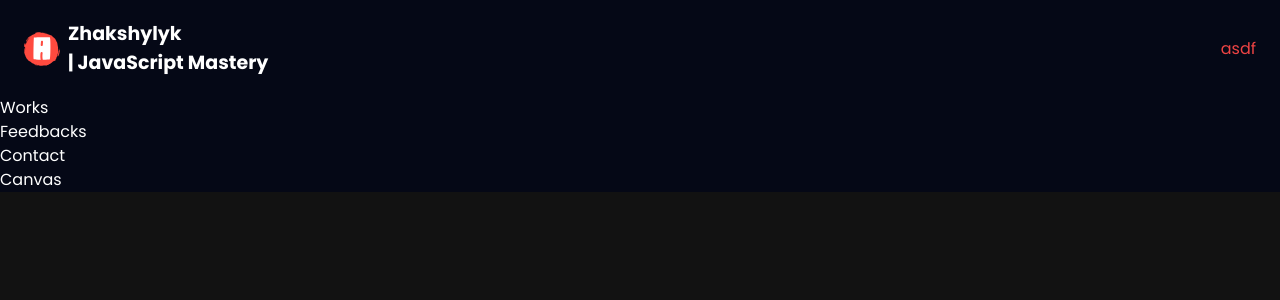
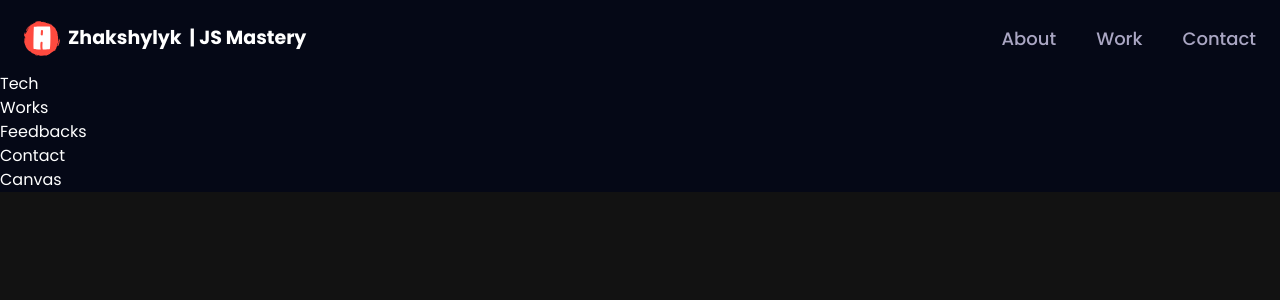
Before and after one commit to ZhakshylykNasip/protfolio, a React (Vite) app: page / in a window 1280 px wide. Shown: the top 300 px of the page. Built offline with nearby package versions, Linux system fonts and the light colour scheme.

Commit message:
finished Navbar page

```diff
--- a/src/components/Navbar.jsx
+++ b/src/components/Navbar.jsx
@@ -7,6 +7,7 @@ import { logo, menu, close } from "../assets";
 
 export const Navbar = () => {
   const [active, setActive] = useState();
+  const [toggle, setToggle] = useState(false);
   return (
     <nav
       className={`*:${styles.paddingX} w-full flex items-center py-5 fixed top-0 z-20 bg-primary`}
@@ -21,12 +22,54 @@ export const Navbar = () => {
           }}
         >
           <img src={logo} alt="logo" className="w-9 h-9 object-contain" />
-          <p className="text-white text-[19px] font-bold cursor-pointer">
-            Zhakshylyk
-            <span className="sm:block hidden">| JavaScript Mastery</span>{" "}
+          <p className="text-white text-[19px] font-bold cursor-pointer flex">
+            Zhakshylyk &nbsp;
+            <span className="sm:block hidden">| JS Mastery</span>{" "}
           </p>
         </Link>
-        <p className="text-red-500">asdf</p>
+        <ul className="list-none hidden sm:flex flex-row gap-10">
+          {navLinks.map((link) => (
+            <li
+              key={link.id}
+              className={`${
+                active === link.title ? "text-white" : "text-secondary"
+              } hover:text-white text-[18px] font-medium cursor-pointer`}
+              onClick={() => setActive(link.title)}
+            >
+              <a href={`#${link.id}`}>{link.title}</a>
+            </li>
+          ))}
+        </ul>
+        <div className="sm:hidden flex flex-1 justify-end items-center">
+          <img
+            src={toggle ? close : menu}
+            alt="menu"
+            className="w-[28px] h-[28px] object-contain cursor-pointer "
+            onClick={() => setToggle(!toggle)}
+          />
+          <div
+            className={`${
+              !toggle ? "hidden" : "flex"
+            } p-6 black-gradient absolute top-20 right-0 mx-4 my-2 min-w-[140px] z-10 rounded-xl `}
+          >
+            <ul className="list-none flex justify-end items-start flex-col gap-4 ">
+              {navLinks.map((link) => (
+                <li
+                  key={link.id}
+                  className={`${
+                    active === link.title ? "text-white" : "text-secondary"
+                  } font-poppins font-medium cursor-pointer text-[16px] `}
+                  onClick={() => {
+                    setToggle(!toggle);
+                    setActive(link.title);
+                  }}
+                >
+                  <a href={`#${link.id}`}>{link.title}</a>
+                </li>
+              ))}
+            </ul>
+          </div>
+        </div>
       </div>
     </nav>
   );
--- a/tailwind.config.js
+++ b/tailwind.config.js
@@ -6,7 +6,7 @@ module.exports = {
     extend: {
       colors: {
         primary: "#050816",
-        // secondary: "#aaa6c3",
+        secondary: "#aaa6c3",
         tertiary: "#151030",
         "black-100": "#100d25",
         "black-200": "#090325",
```
